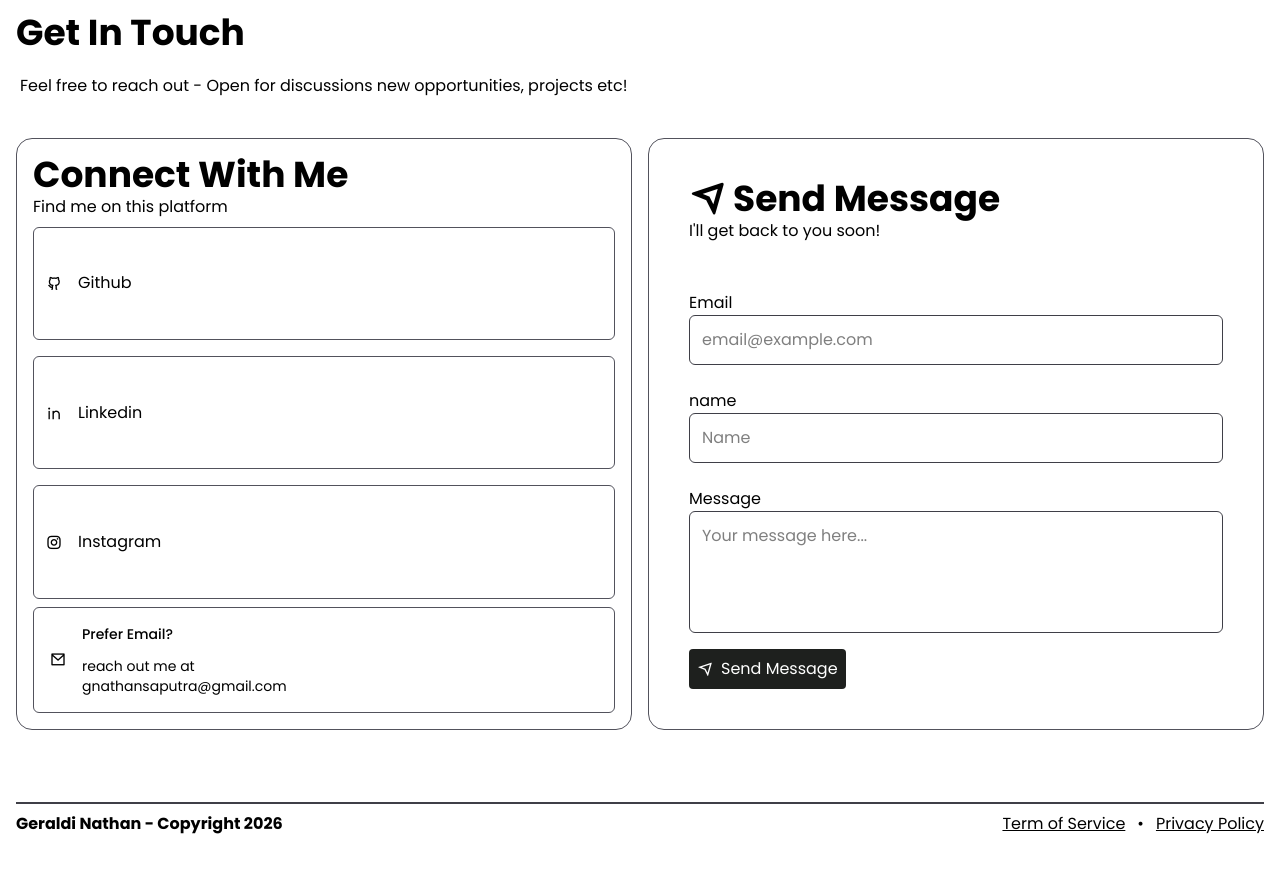
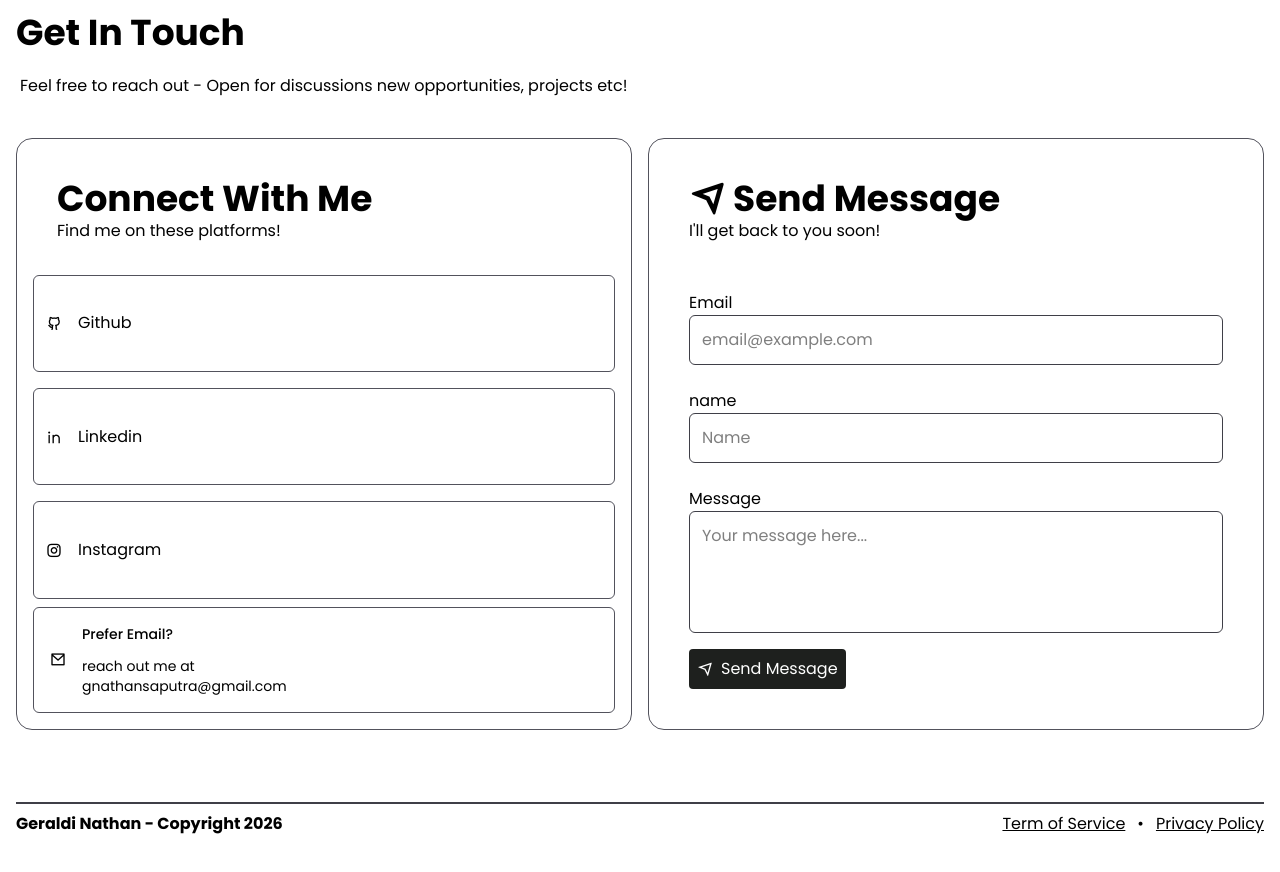
Before and after one commit to GeraldiNathan/PortofolioV1, a React (Vite) app: page / in a window 1280 px wide. Shown: the part 2900-3772 px from the top of the page. Built offline with nearby package versions, Linux system fonts and the light colour scheme.

Commit message:
fix(Contact Info): fix typo in header

```diff
--- a/src/App.jsx
+++ b/src/App.jsx
@@ -166,15 +166,15 @@ function App() {
         {/* Contact Headline */}
 
         {/* Contact Info */}
-        <div className=" gap-6">
+        <div className="">
           <div className="grid grid-cols-1 sm:grid-cols-2 gap-4">
             <div className="flex flex-col gap-2 p-4 rounded-2xl text-white border border-zinc-600 ">
-              <div className="">
+              <div className="p-6">
                 <h1 className="text-4xl font-bold text-black dark:text-white">
                   Connect With Me
                 </h1>
                 <p className="text-black dark:text-white">
-                  Find me on this platform
+                  Find me on these platforms!
                 </p>
               </div>
 
@@ -210,7 +210,7 @@ function App() {
                   <div>
                     <i className="ri-mail-line"></i>
                   </div>
-                  <div className="flex flex-col gap-2 ">
+                  <div className="flex flex-col gap-2">
                     <div>
                       <h1 className="font-medium text-sm">Prefer Email?</h1>
                     </div>
```
